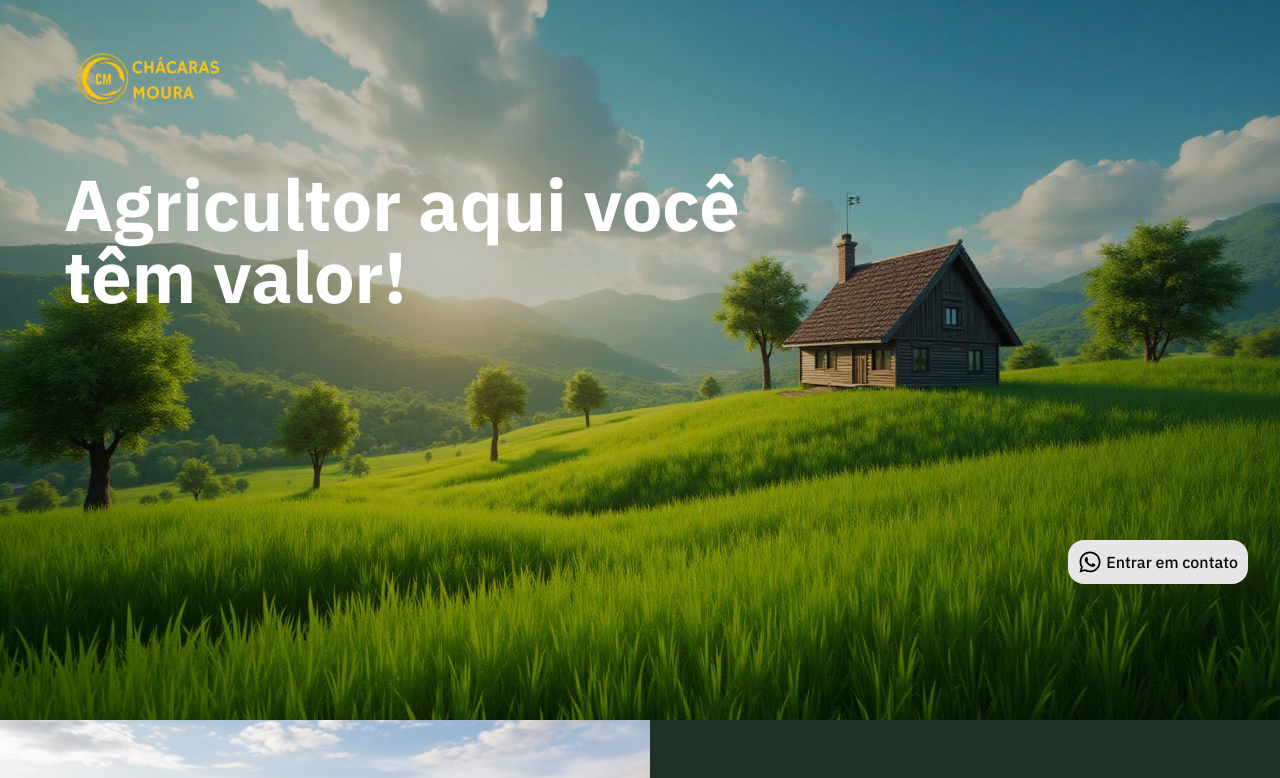
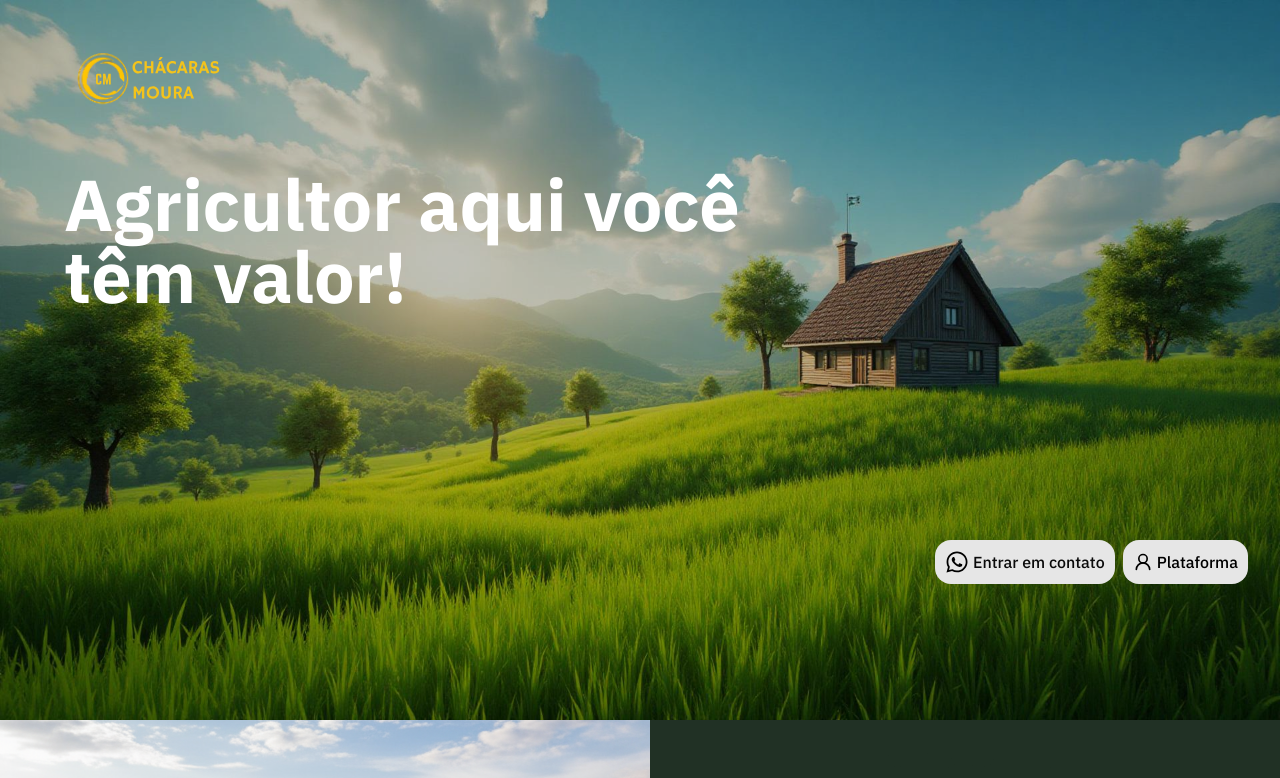
Before and after one commit to lucasMunizt/site-chacaraMoura, a React (Vite) app in the folder site/: page / in a window 1280 px wide. Shown: the top 778 px of the page. Built offline with nearby package versions, Linux system fonts and the light colour scheme; what tailwindcss-animated would draw is missing.

Commit message:
adicionando botão da plataforma no header

```diff
--- a/site/src/components/Common/Header.tsx
+++ b/site/src/components/Common/Header.tsx
@@ -1,8 +1,10 @@
-
 import { FaWhatsapp } from "react-icons/fa";
 import AOS from "aos";
 import "aos/dist/aos.css";
 import { useEffect } from "react";
+import { UserRound } from "lucide-react";
+
+import { useNavigate } from "react-router-dom";
 export const Header = () => {
   useEffect(() => {
     AOS.init({
@@ -10,6 +12,7 @@ export const Header = () => {
       once: true, // anima apenas uma vez
     });
   }, []);
+  const navigate = useNavigate();
   return (
     <header className="relative w-full h-full overflow-x-hidden">
       {/* Imagem de fundo */}
@@ -73,13 +76,27 @@ export const Header = () => {
           rel="noopener noreferrer"
           className="cursor-pointer hover:shadow-lg transition-all border-none
           duration-300 hover:-translate-y-1 font-ibmPlex font-medium
-         flex gap-1 p-2.5 bg-[#E6E6E6] rounded-2xl
+         flex gap-1 p-2.5 bg-[#E6E6E6] rounded-2xl"
+        >
+          <FaWhatsapp className="cursor-pointer md:text-black" size={24} />
+          <p className="hidden sm:flex">Entrar em contato</p>
+        </a>
 
-          "
+        <div
+          className="flex items-center cursor-pointer gap-1
+        bg-[#E6E6E6] justify-center p-2.5 hover:shadow-lg transition-all
+        duration-300 hover:-translate-y-1 border-none rounded-2xl"
         >
-          <FaWhatsapp className="cursor-pointer text-black" size={24} />
-          <p className="flex">Entrar em contato</p>
-        </a>
+          <UserRound className="cursor-pointer" color="black" size={20} />
+          <a
+            onClick={() => {
+              navigate("/login");
+            }}
+            className="text-black font-medium font-ibmPlex"
+          >
+            Plataforma
+          </a>
+        </div>
       </div>
     </header>
   );
```
